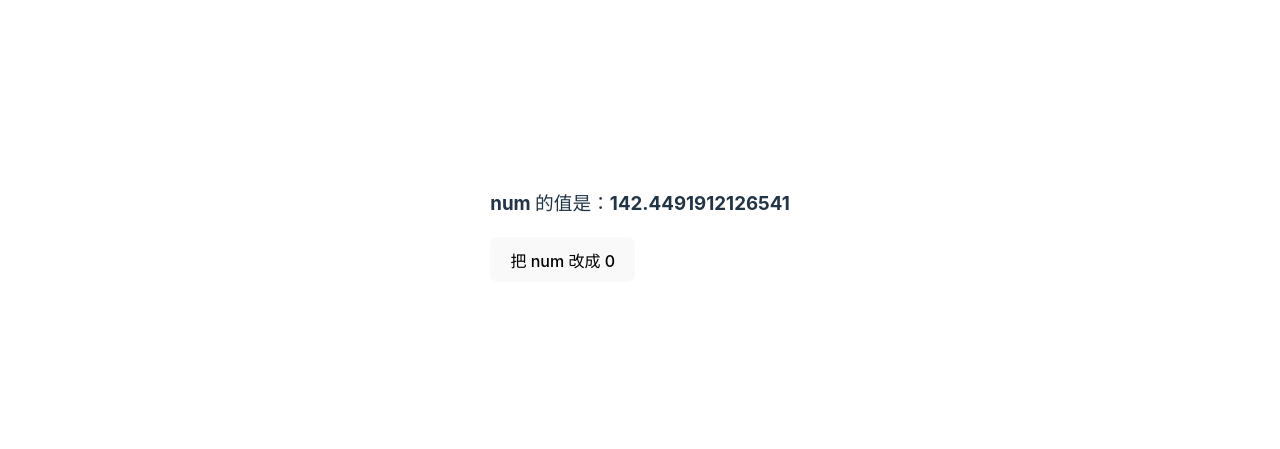
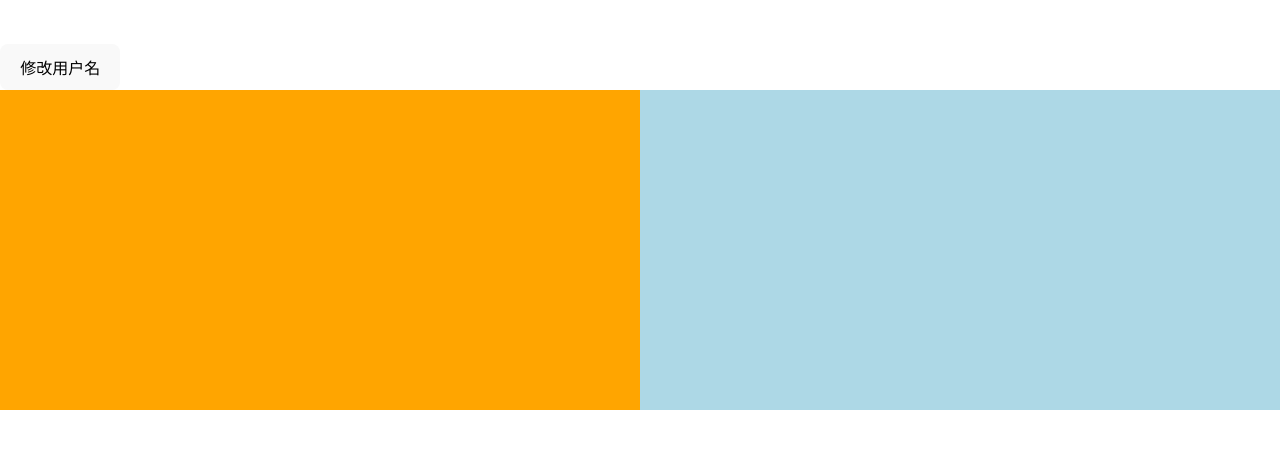
Before and after one commit to jiansun-max/react_hooks, a React (Vite) app: page / in a window 1280 px wide. Shown: the part 173-622 px from the top of the page. Built offline with nearby package versions, Linux system fonts and the light colour scheme.

Commit message:
搭建基础布局

```diff
--- a/src/App.tsx
+++ b/src/App.tsx
@@ -1,11 +1,11 @@
 import React from 'react'
-import { RandomNumber } from '@/components/use_effect/01.base.tsx'
+import { Father } from '@/components/use_reducer/01.base.tsx'
 
 // React.FC<T> 表示这是一个函数式的 react 组件
 const App: React.FC = () => {
   return (
     <>
-      <RandomNumber />
+      <Father />
     </>
   )
 }
--- /dev/null
+++ b/src/components/use_reducer/01.base.tsx
@@ -0,0 +1,21 @@
+import React from 'react'
+
+export const Father: React.FC = () => {
+  return (
+    <div>
+      <button>修改用户名</button>
+      <div className="father">
+        <Son1 />
+        <Son2 />
+      </div>
+    </div>
+  )
+}
+
+const Son1: React.FC = () => {
+  return <div className="son1"></div>
+}
+
+const Son2: React.FC = () => {
+  return <div className="son2"></div>
+}
--- a/src/index.css
+++ b/src/index.css
@@ -68,3 +68,24 @@
     background-color: #f9f9f9;
   }
 }
+
+/* ------ */
+.father {
+  display: flex;
+  justify-content: space-between;
+  width: 100vw;
+}
+
+.son1 {
+  background-color: orange;
+  min-height: 300px;
+  flex: 1;
+  padding: 10px;
+}
+
+.son2 {
+  background-color: lightblue;
+  min-height: 300px;
+  flex: 1;
+  padding: 10px;
+}
```
